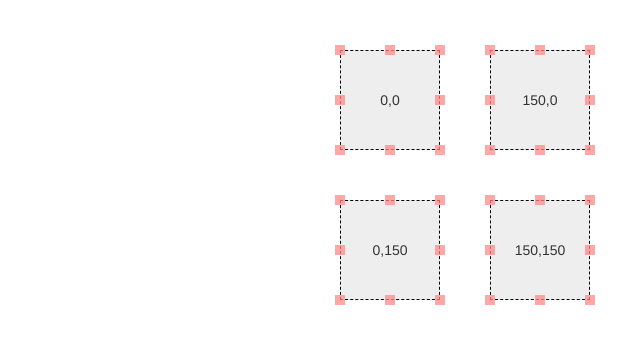
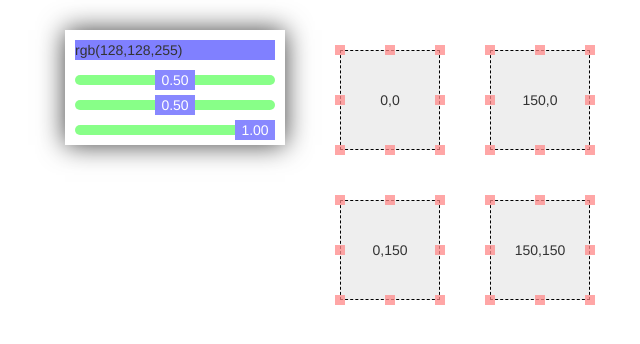
Before and after one commit to castlefields/jslib_vue_draggable, a plain HTML site: page src/index.html in a window 1280 px wide. Shown: the whole page, without its empty margins (105-745 px from the left). Drawn offline with nearby package versions, Linux system fonts and the light colour scheme.

Commit message:
progress

```diff
--- a/src/index.html
+++ b/src/index.html
@@ -8,19 +8,43 @@
     <link href="//cdnjs.cloudflare.com/ajax/libs/twitter-bootstrap/3.3.6/css/bootstrap.min.css" rel="stylesheet" />
     <link href="//cdnjs.cloudflare.com/ajax/libs/codemirror/5.12.0/codemirror.min.css" rel="stylesheet" />
     <style type="text/css">
+    .cbox { box-sizing: content-box; }
+
+    .rel { position: relative; }
+    .abs { position: absolute; }
+    .fix { position: fixed; }
+
+    .w40 { width: 40px; }
+    .w200 { width: 200px; }
+    .h10 { height: 10px; }
+    .h20 { height: 20px; }
+    .fit10 { width: 10px; height: 10px; }
+    .fit20 { width: 20px; height: 20px; }
+    .fit100 { width: 100px; height: 100px; }
+
+    .p10 { padding: 10px; }
+    .m5n { margin: -5px; }
+    .mt5n { margin-top: -5px; }
     .mv50 { margin-top: 50px; margin-bottom: 50px; }
-    .abs { position: absolute; }
-    .fit100 { width: 100px; height: 100px; }
+    .mg15 > * + * { margin-top: 15px; }
+
+    .cursor-move { cursor: move; }
+    .cursor-pointer { cursor: pointer; }
+
+    .red { background: #f88; }
+    .blue { background: #88f; }
+    .green { background: #8f8; }
+    .white { background: #fff; }
     .silver { background: #eee; }
+    .color-white { color: white; }
+
+    .c { text-align: center; }
+
+    .flex-rows-center { display: flex; flex-direction: row; align-items: center; justify-content: space-around; }
     .dashed { border: 1px dashed black; }
-    .cursor-move { cursor: move; }
     .og25 { box-shadow: 0 0 25px rgba(0, 0, 0, 0.75); }
-    .flex-rows-center { display: flex; flex-direction: row; align-items: center; justify-content: space-around; }
-    .fit10 { width: 10px; height: 10px; }
-    .red { background: #f88; }
-    .m5n { margin: -5px; }
     .o75 { opacity: 0.75; }
-    .fix { position: fixed; }
+    .br { border-radius: 999px; }
     </style>
 </head>
 <body>
@@ -87,6 +111,38 @@
             <div @mousedown="dragdrop([d.tl], [], [d], $event)" :style="{left: d.tl.x + 'px', top: (d.tl.y + d.br.y)/2 + 'px'}" :class="{og25: d.dragging}" class="abs m5n fit10 red o75"></div>
             <div @mousedown="dragdrop([d.br], [], [d], $event)" :style="{left: d.br.x + 'px', top: (d.tl.y + d.br.y)/2 + 'px'}" :class="{og25: d.dragging}" class="abs m5n fit10 red o75"></div>
 
+            <div :style="{left: bg.mv.x + 'px', top: bg.mv.y + 'px'}" class="rel cbox w200 p10 white mg15 og25">
+                <div @mousedown="dragdrop([bg.mv], [bg.mv], [bg.mv], $event)"
+                    :style="{background: 'rgb(' +
+                            (Math.max(0, Math.min(200 - 40, bg.r.x))/160*255).toFixed(0) + ',' +
+                            (Math.max(0, Math.min(200 - 40, bg.g.x))/160*255).toFixed(0) + ',' +
+                            (Math.max(0, Math.min(200 - 40, bg.b.x))/160*255).toFixed(0) +
+                        ')' }" class="h20 cursor-move">
+                        {{
+                            'rgb(' +
+                                (Math.max(0, Math.min(200 - 40, bg.r.x))/160*255).toFixed(0) + ',' +
+                                (Math.max(0, Math.min(200 - 40, bg.g.x))/160*255).toFixed(0) + ',' +
+                                (Math.max(0, Math.min(200 - 40, bg.b.x))/160*255).toFixed(0) +
+                            ')'
+                        }}
+                        </div>
+                <div class="rel w200 h10 green br">
+                    <div @mousedown="dragdrop([bg.r], [], [], $event)" :style="{left: Math.max(0, Math.min(200 - 40, bg.r.x)) + 'px'}" class="abs w40 h20 blue mt5n cursor-pointer c color-white">
+                        {{ (Math.max(0, Math.min(200 - 40, bg.r.x))/160).toFixed(2) }}
+                    </div>
+                </div>
+                <div class="rel w200 h10 green br">
+                    <div @mousedown="dragdrop([bg.g], [], [], $event)" :style="{left: Math.max(0, Math.min(200 - 40, bg.g.x)) + 'px'}" class="abs w40 h20 blue mt5n cursor-pointer c color-white">
+                        {{ (Math.max(0, Math.min(200 - 40, bg.g.x))/160).toFixed(2) }}
+                    </div>
+                </div>
+                <div class="rel w200 h10 green br">
+                    <div @mousedown="dragdrop([bg.b], [], [], $event)" :style="{left: Math.max(0, Math.min(200 - 40, bg.b.x)) + 'px'}" class="abs w40 h20 blue mt5n cursor-pointer c color-white">
+                        {{ (Math.max(0, Math.min(200 - 40, bg.b.x))/160).toFixed(2) }}
+                    </div>
+                </div>
+            </div>
+
         </div>
         <div class="col-md-4"></div>
     </div>
@@ -112,6 +168,16 @@
                     dragging: false,
                     tl: {x: 0, y: 0},
                     br: {x: 0, y: 0}
+                },
+                bg: {
+                    mv: {
+                        dragging: false,
+                        x: -290,
+                        y: -20
+                    },
+                    r: {x: 80},
+                    g: {x: 80},
+                    b: {x: 200}
                 },
                 a: {
                     dragging: false,
@@ -161,6 +227,7 @@
                     dragging.forEach(function (v) { v.dragging = true; });
                     jQuery(document).on(listeners);
                     event.preventDefault();
+                    event.stopPropagation();
                     function move(event) {
                         if (event.buttons != 1) { stop(event); return; }
                         x.forEach(function (v, i) { v.x = origX[i] + (event.clientX - startX); });
```
